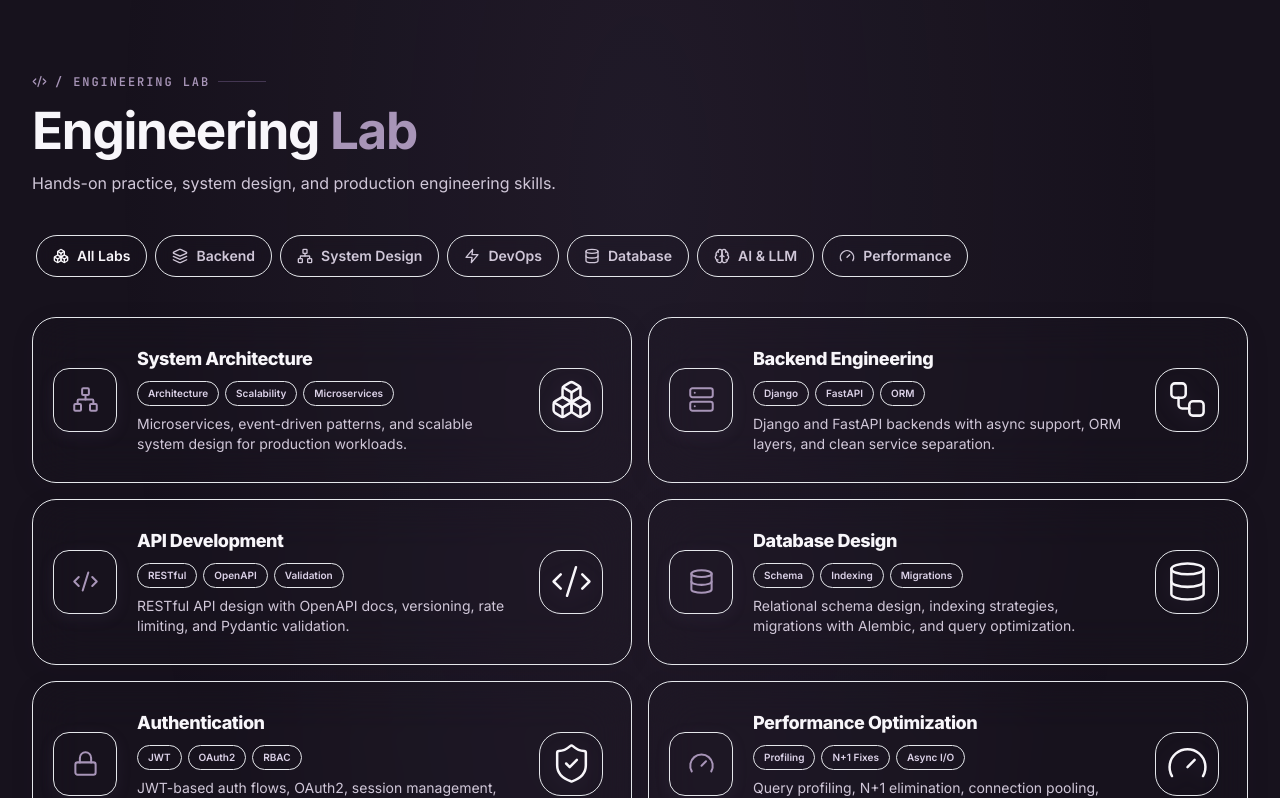
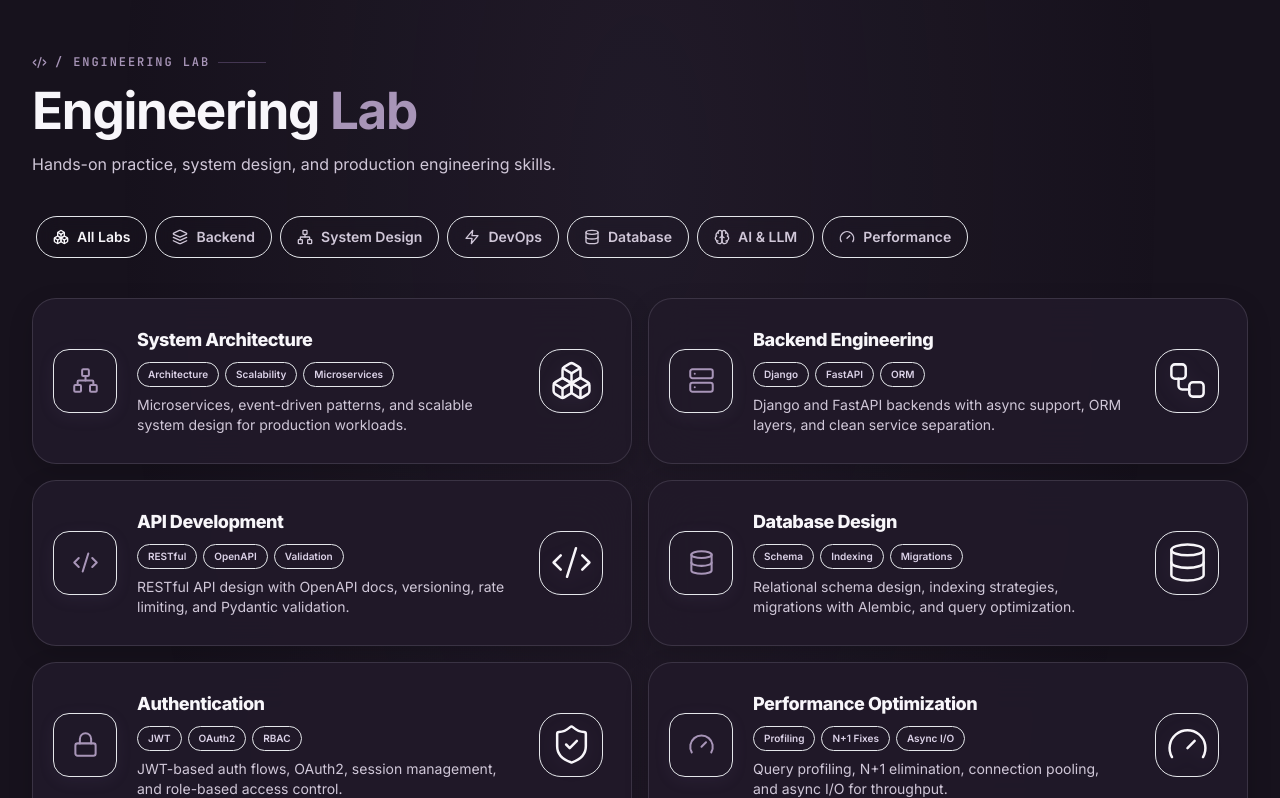
Before and after one commit to Sujitapatel11/SujiPortfolio, a React (Vite) app in the folder frontend/: page / in a window 1280 px wide. Shown: the part 5335-6133 px from the top of the page. Built offline with nearby package versions, Linux system fonts and the light colour scheme; no server answers; the HTML template or start-up script is replaced by a standard one.

Commit message:
ui: align remaining sections to shared premium layout

```diff
--- a/frontend/src/components/EngineeringLab.jsx
+++ b/frontend/src/components/EngineeringLab.jsx
@@ -39,11 +39,11 @@ export default function EngineeringLab() {
   const visibleTopics = useMemo(() => engineeringTopics.filter((topic) => activeCategory === 'all' || topicMeta[topic.title]?.category === activeCategory), [activeCategory]);
 
   return (
-    <section id="engineering-lab" className="relative isolate overflow-hidden py-24 px-4 sm:px-6 lg:px-8">
+    <section id="engineering-lab" className="portfolio-section relative isolate overflow-hidden">
       <div className="pointer-events-none absolute inset-0 -z-10 bg-[radial-gradient(ellipse_at_50%_12%,rgba(118,97,143,0.10),transparent_58%),radial-gradient(ellipse_at_50%_85%,rgba(118,97,143,0.05),transparent_55%)]" />
       <div className="pointer-events-none absolute -left-24 top-24 -z-10 h-64 w-64 rounded-full bg-brand-purple/10 blur-3xl" />
       <div className="pointer-events-none absolute -right-24 top-36 -z-10 h-72 w-72 rounded-full bg-brand-lavender/10 blur-3xl" />
-      <div className="mx-auto max-w-7xl">
+      <div className="site-container">
         <SectionHeading
           eyebrow="/ Engineering Lab"
           title="Engineering"
@@ -59,7 +59,7 @@ export default function EngineeringLab() {
         <motion.div layout className="grid grid-cols-1 gap-3 sm:grid-cols-2 sm:gap-4">
           {visibleTopics.map((topic, index) => {
             const meta = topicMeta[topic.title] || {}; const Icon = meta.icon || Code2; const Visual = meta.visual || Icon;
-            return <motion.article layout key={topic.title} initial={{ opacity: 0, y: 12 }} animate={{ opacity: 1, y: 0 }} exit={{ opacity: 0, y: -8 }} transition={{ duration: 0.25, delay: index * 0.025 }} className="group relative flex min-h-[154px] items-center gap-4 overflow-hidden rounded-3xl border border-brand-purple/25 bg-bg-card/75 p-4 shadow-[0_5px_24px_rgba(39,31,48,0.08)] backdrop-blur-xl transition duration-300 hover:-translate-y-1 hover:border-brand-purple/50 hover:shadow-[0_12px_32px_rgba(118,97,143,0.14)] sm:min-h-[166px] sm:gap-5 sm:p-5">
+            return <motion.article layout key={topic.title} initial={{ opacity: 0, y: 12 }} animate={{ opacity: 1, y: 0 }} exit={{ opacity: 0, y: -8 }} transition={{ duration: 0.25, delay: index * 0.025 }} className="surface-card group relative flex min-h-[154px] min-w-0 items-center gap-4 overflow-hidden p-4 backdrop-blur-xl transition duration-300 hover:-translate-y-0.5 hover:border-brand-purple/40 sm:min-h-[166px] sm:gap-5 sm:p-5">
               <div className="pointer-events-none absolute inset-0 bg-gradient-to-br from-brand-purple/5 via-transparent to-brand-purple/10 opacity-70" />
               <div className="relative z-10 flex h-14 w-14 shrink-0 items-center justify-center rounded-2xl border border-brand-purple/25 bg-bg-secondary/80 text-brand-purple shadow-[0_4px_16px_rgba(118,97,143,0.10)] transition group-hover:scale-105 group-hover:text-brand-purple sm:h-16 sm:w-16"><Icon size={27} strokeWidth={1.8} /></div>
               <div className="relative z-10 min-w-0 flex-1">
```
